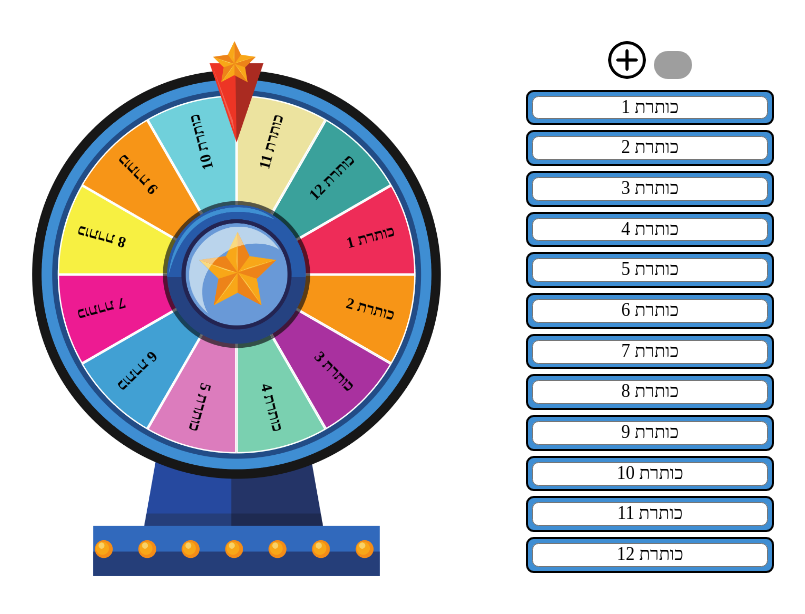
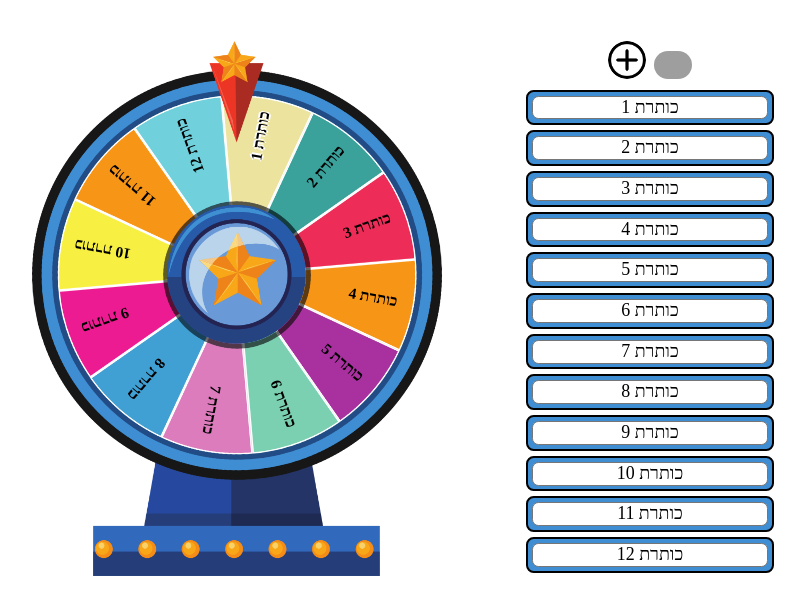
Before and after one commit to eldar158/wheel-of-fortune, a React (Create React App) app: page / in a window 1280 px wide. Shown: the top 614 px of the page, without its empty margins (378-1183 px from the left). Built offline with nearby package versions, Linux system fonts and the light colour scheme; grey boxes are pictures that could not be loaded.

Commit message:
selected label is now highlighted

```diff
--- a/src/components/Wheel/Wheel.js
+++ b/src/components/Wheel/Wheel.js
@@ -11,7 +11,7 @@ class Wheel extends React.Component {
   constructor(props) {
     super(props);
     this.state = {
-      r: 0,
+      r: -5,
       w: 0,
       a: -0.1,
     }
@@ -31,13 +31,16 @@ class Wheel extends React.Component {
 
 
   renderWheelLabels(onClick) {
+    const selectedLabelKey = getSelectedLabelKey(this.props.labels.length, this.state.r)
     return this.props.labels.map((label, i) => {
+      const labelRotation = this.state.r - 75 + (i * 30) //starting from -75 on the wheel
+      const selected = selectedLabelKey === i
       return <WheelLabel
         key={i}
         text={label}
-        slot={i}
-        r={this.state.r}
+        r={labelRotation}
         onClick={onClick}
+        selected={selected}
       ></WheelLabel>
     })
   }
@@ -72,5 +75,11 @@ class Wheel extends React.Component {
 }
 
 
+function getSelectedLabelKey(labelCount, rotation) {
+  const maxKey = labelCount - 1
+  const progression = Math.floor((rotation % 360) / 30)
+  return (maxKey - progression) % labelCount
+}
+
 
 export default Wheel;
--- a/src/components/Wheel/WheelLabel/WheelLabel.css
+++ b/src/components/Wheel/WheelLabel/WheelLabel.css
@@ -24,3 +24,38 @@
   font-weight: bold;
   font-size: 1.2vw;
 }
+
+.selected p{
+  text-shadow:
+    -0.15vw 0 white,
+    0 0.15vw white,
+    0.15vw 0 white,
+    0 -0.15vw white;
+}
+
+/* * more heavy to calc shadow, can be used if needed */
+/* text-shadow: 0.05vw 0.05vw 0 #fff,
+-0.05vw 0.05vw 0 #fff,
+0.05vw -0.05vw 0 #fff,
+-0.05vw -0.05vw 0 #fff,
+0px 0.05vw 0 #fff,
+0px -0.05vw 0 #fff,
+-0.05vw 0px 0 #fff,
+0.05vw 0px 0 #fff,
+0.1vw 0.1vw 0 #fff,
+-0.1vw 0.1vw 0 #fff,
+0.1vw -0.1vw 0 #fff,
+-0.1vw -0.1vw 0 #fff,
+0px 0.1vw 0 #fff,
+0px -0.1vw 0 #fff,
+-0.1vw 0px 0 #fff,
+0.1vw 0px 0 #fff,
+0.05vw 0.1vw 0 #fff,
+-0.05vw 0.1vw 0 #fff,
+0.05vw -0.1vw 0 #fff,
+-0.05vw -0.1vw 0 #fff,
+0.1vw 0.05vw 0 #fff,
+-0.1vw 0.05vw 0 #fff,
+0.1vw -0.05vw 0 #fff,
+-0.1vw -0.05vw 0 #fff;
+} */
--- a/src/components/Wheel/WheelLabel/WheelLabel.js
+++ b/src/components/Wheel/WheelLabel/WheelLabel.js
@@ -1,7 +1,7 @@
 import './WheelLabel.css';
 
 function WheelLabel(props) {
-  const {text, slot, r, onClick} = {...props}
+  const {text, r, onClick, selected} = {...props}
   const lineLength = 9
 
   var formattedText = text
@@ -9,11 +9,11 @@ function WheelLabel(props) {
     formattedText = text.substring(0,9) + '\n' + text.substring(9, text.length)
   }
 
-  const style = {transform: `rotate(${r + (slot * 30) - 15}deg)`}
-
+  const style = {transform: `rotate(${r}deg)`}
+  const className = selected ? "WheelLabel noselect selected" : "WheelLabel noselect"
   return (
     <div
-      className="WheelLabel noselect"
+      className={className}
       style = {style}
       onClick={onClick}
     >
@@ -22,4 +22,6 @@ function WheelLabel(props) {
   );
 }
 
+
+
 export default WheelLabel;
```
